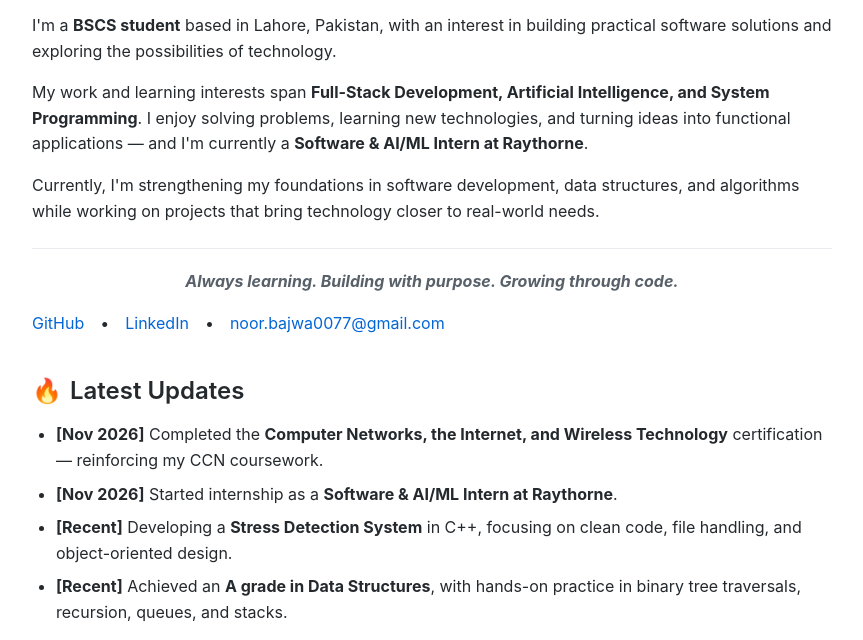
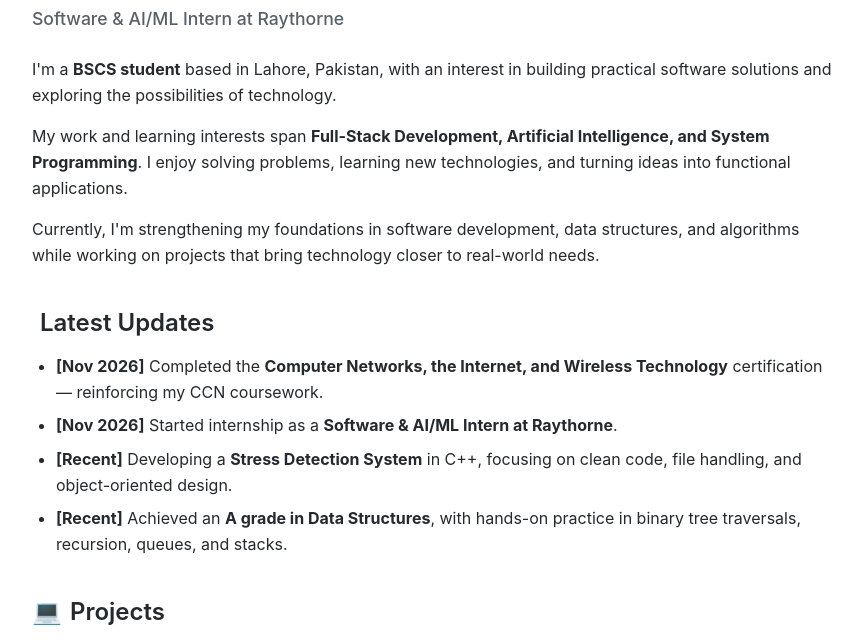
Before and after one commit to NUR0710/Portfolio, a plain HTML site: page index.html in a window 1280 px wide. Shown: the part 160-800 px from the top of the page, without its empty margins (208-1071 px from the left). Drawn offline with Linux system fonts and the light colour scheme.

Commit message:
Update index.html

```diff
--- a/index.html
+++ b/index.html
@@ -51,36 +51,31 @@
 </head>
 <body>
 
-    <!-- Header / About -->
+        <!-- Header / About -->
     <h1>
         <img src="assets/profile.jpg" alt="Noor Fatima" class="profile-pic">
         Hi, I'm a Computer Science Student &amp; Developer.
     </h1>
+
+    <!-- Prominent Internship Title -->
+    <p style="font-size: 1.1rem; color: var(--muted-color); margin-top: -0.5rem; margin-bottom: 1.5rem; font-weight: 500;">
+        Software &amp; AI/ML Intern at Raythorne
+    </p>
 
     <p>
         I'm a <strong>BSCS student</strong> based in Lahore, Pakistan, with an interest in building practical software solutions and exploring the possibilities of technology.
     </p>
 
     <p>
-        My work and learning interests span <strong>Full-Stack Development, Artificial Intelligence, and System Programming</strong>. I enjoy solving problems, learning new technologies, and turning ideas into functional applications — and I'm currently a <strong>Software &amp; AI/ML Intern at Raythorne</strong>.
+        My work and learning interests span <strong>Full-Stack Development, Artificial Intelligence, and System Programming</strong>. I enjoy solving problems, learning new technologies, and turning ideas into functional applications.
     </p>
 
     <p>
         Currently, I'm strengthening my foundations in software development, data structures, and algorithms while working on projects that bring technology closer to real-world needs.
     </p>
 
-    <p class="tagline">
-        <strong>Always learning. Building with purpose. Growing through code.</strong>
-    </p>
-
-    <div class="contact-links">
-        <a href="https://github.com/NUR0710" target="_blank">GitHub</a> •
-        <a href="https://linkedin.com/in/noorfatima0710" target="_blank">LinkedIn</a> •
-        <a href="mailto:noor.bajwa0077@gmail.com">noor.bajwa0077@gmail.com</a>
-    </div>
-
     <!-- Latest Updates -->
-    <h2><span class="section-icon">🔥</span>Latest Updates</h2>
+    <h2><span class="section-icon"></span>Latest Updates</h2>
     <ul>
         <li><strong>[Nov 2026]</strong> Completed the <strong>Computer Networks, the Internet, and Wireless Technology</strong> certification — reinforcing my CCN coursework.</li>
         <li><strong>[Nov 2026]</strong> Started internship as a <strong>Software &amp; AI/ML Intern at Raythorne</strong>.</li>
@@ -114,7 +109,7 @@
     </div>
 
     <!-- Skills -->
-    <h2><span class="section-icon">🛠️</span>Skills &amp; Technologies</h2>
+    <h2><span class="section-icon"></span>Skills &amp; Technologies</h2>
     <ul>
         <li><strong>Languages:</strong> C++, C, Python, JavaScript, HTML/CSS</li>
         <li><strong>Core Concepts:</strong> Data Structures &amp; Algorithms, OOP, Recursion, Concurrency, File Handling</li>
@@ -122,7 +117,7 @@
     </ul>
 
     <!-- Certifications & Awards -->
-    <h2><span class="section-icon">🎖</span>Certifications &amp; Achievements</h2>
+    <h2><span class="section-icon"></span>Certifications &amp; Achievements</h2>
 
     <div class="cert-item">
         <strong>A Grade</strong> in Data Structures course.
@@ -169,7 +164,7 @@
     </div>
 
     <!-- Contact -->
-    <h2><span class="section-icon">📬</span>Get In Touch</h2>
+    <h2><span class="section-icon"></span>Get In Touch</h2>
     <p>
         I am always open to discussing AI, C++ projects, academic collaborations, or new opportunities. Feel free to reach out!
     </p>
```
